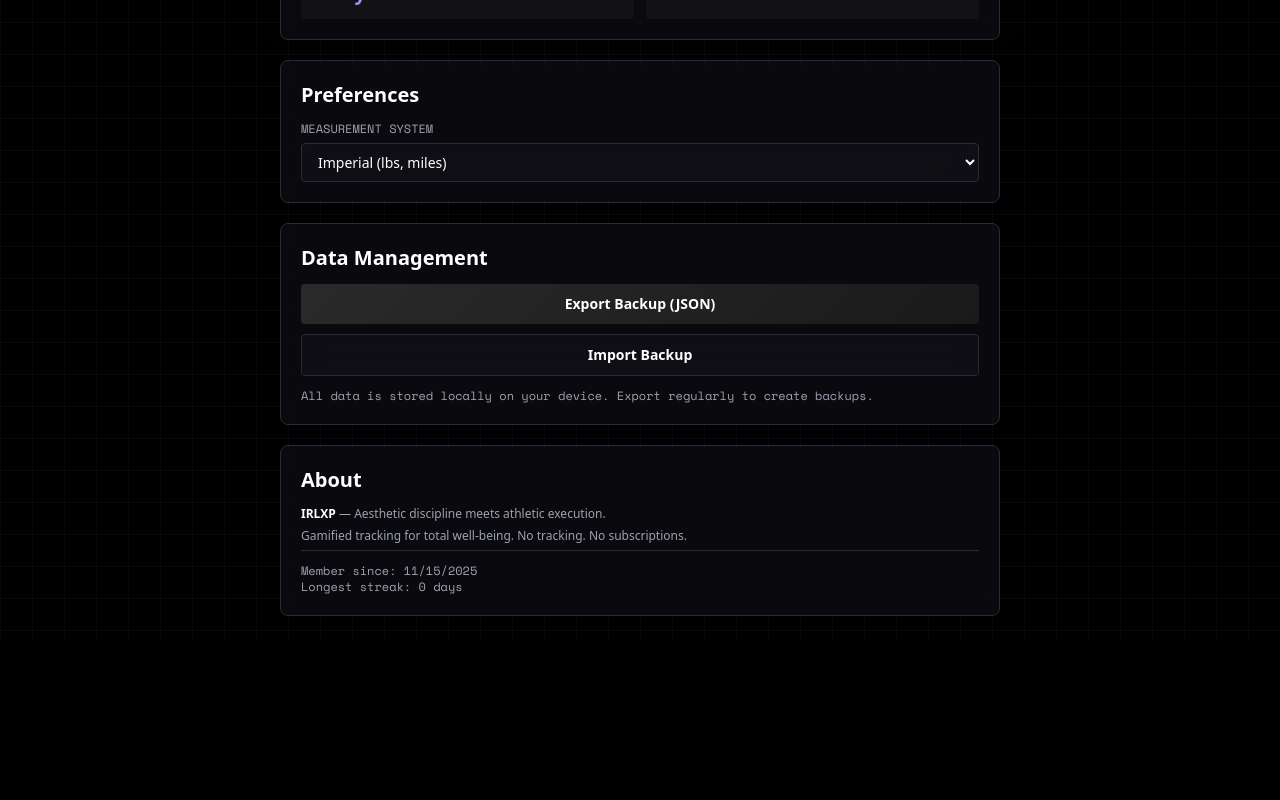
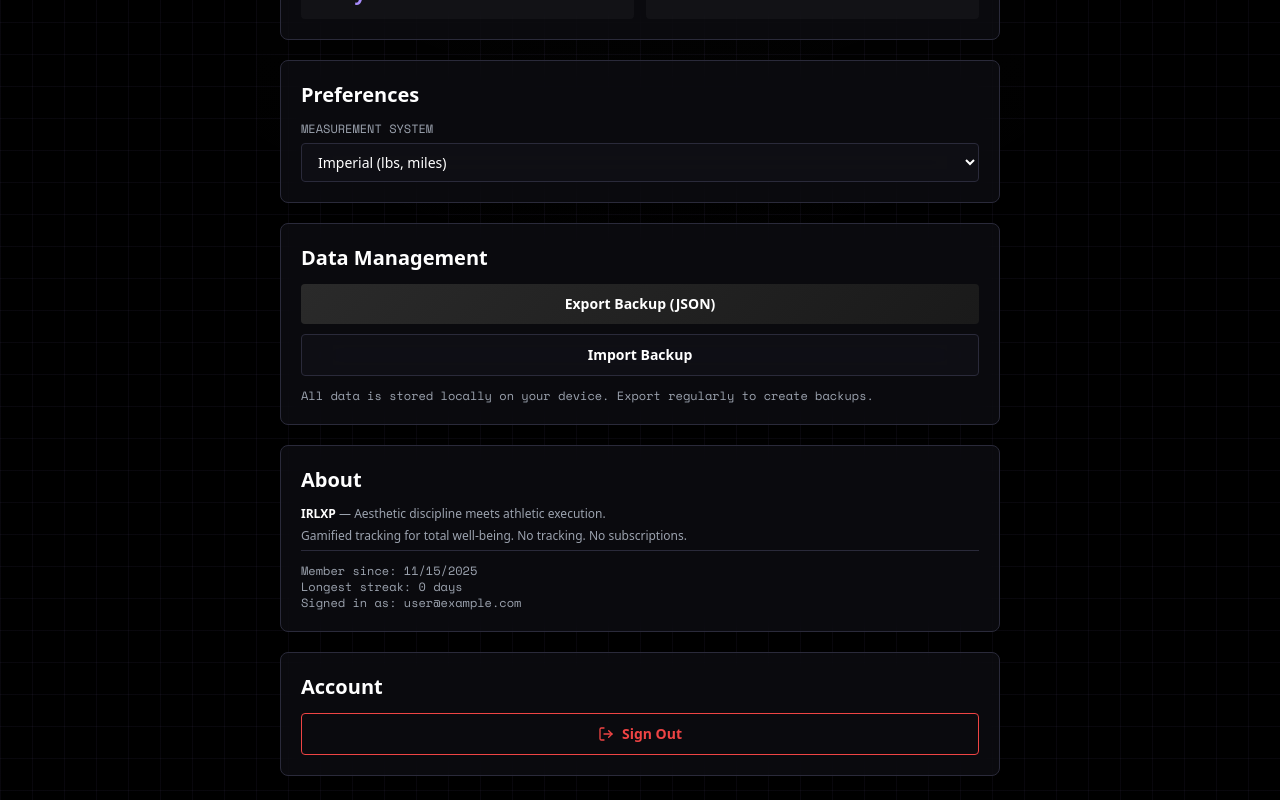
Before and after one commit to damianmathews/aesletics, a React (Vite) app: page /app/settings in a window 1280 px wide. Shown: the part 554-1354 px from the top of the page. Before the commit the page ends 1194 px from the top, so only its background shows below. Built offline with nearby package versions, Linux system fonts and the light colour scheme; no server answers; sample sign-in values are in the browser's storage; a web font is replaced by a local one.

Commit message:
Update Landing page links to /auth and add Sign Out button to Settings

```diff
--- a/src/pages/Landing.tsx
+++ b/src/pages/Landing.tsx
@@ -151,7 +151,7 @@ export default function Landing() {
 
             <div className="flex flex-col sm:flex-row gap-4 justify-center items-center">
               <Link
-                to="/app"
+                to="/auth"
                 className="group px-8 py-4 rounded-lg font-display font-semibold text-lg transition-all hover:scale-105 hover:shadow-2xl relative overflow-hidden"
                 style={{
                   background: 'var(--gradient-primary)',
@@ -354,7 +354,7 @@ export default function Landing() {
             No credit card. No excuses.
           </p>
           <Link
-            to="/app"
+            to="/auth"
             className="inline-block px-12 py-5 rounded-lg font-display font-bold text-xl transition-all hover:scale-105 hover:shadow-2xl"
             style={{
               background: 'var(--gradient-primary)',
@@ -380,7 +380,7 @@ export default function Landing() {
               </span>
             </div>
             <div className="flex gap-6">
-              <Link to="/app" className="hover:opacity-70 transition-opacity font-mono text-sm" style={{ color: 'var(--color-text-secondary)' }}>
+              <Link to="/auth" className="hover:opacity-70 transition-opacity font-mono text-sm" style={{ color: 'var(--color-text-secondary)' }}>
                 App
               </Link>
               <Link to="/app/quests" className="hover:opacity-70 transition-opacity font-mono text-sm" style={{ color: 'var(--color-text-secondary)' }}>
--- a/src/pages/Settings.tsx
+++ b/src/pages/Settings.tsx
@@ -1,12 +1,15 @@
-import { Link } from 'react-router-dom';
+import { Link, useNavigate } from 'react-router-dom';
 import { useState } from 'react';
 import { motion } from 'framer-motion';
 import { useStore } from '../store/useStore';
+import { useAuth } from '../contexts/AuthContext';
 import { exportData, importData } from '../lib/storage';
-import { Menu, X } from 'lucide-react';
+import { Menu, X, LogOut } from 'lucide-react';
 
 export default function Settings() {
   const { profile, settings, updateSettings, updateProfile } = useStore();
+  const { logout, user } = useAuth();
+  const navigate = useNavigate();
   const [showProfileMenu, setShowProfileMenu] = useState(false);
   const [showMobileMenu, setShowMobileMenu] = useState(false);
 
@@ -258,8 +261,27 @@ export default function Settings() {
               <div className="mt-3 pt-3 border-t" style={{ borderColor: 'var(--color-border)' }}>
                 <p className="text-xs font-mono">Member since: {new Date(profile.joinedAt).toLocaleDateString()}</p>
                 <p className="text-xs font-mono">Longest streak: {profile.longestStreak} days</p>
+                {user && (
+                  <p className="text-xs font-mono">Signed in as: {user.email}</p>
+                )}
               </div>
             </div>
+          </motion.div>
+
+          {/* Logout */}
+          <motion.div initial={{ opacity: 0, y: 20 }} animate={{ opacity: 1, y: 0 }} transition={{ delay: 0.6 }} className="glass rounded-lg p-5 border" style={{ borderColor: 'var(--color-border)' }}>
+            <h2 className="font-display text-xl font-semibold mb-3" style={{ color: 'var(--color-text)' }}>Account</h2>
+            <button
+              onClick={async () => {
+                await logout();
+                navigate('/');
+              }}
+              className="w-full py-2.5 rounded font-semibold text-sm transition-all hover:scale-105 flex items-center justify-center gap-2 border"
+              style={{ borderColor: 'var(--color-error)', color: 'var(--color-error)' }}
+            >
+              <LogOut size={16} />
+              Sign Out
+            </button>
           </motion.div>
         </div>
       </main>
```
